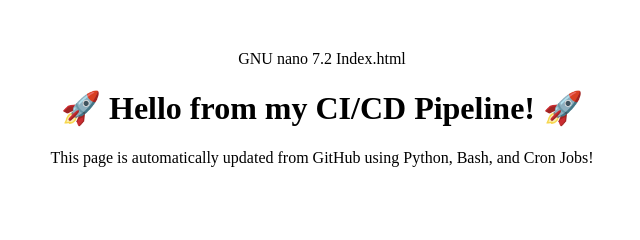
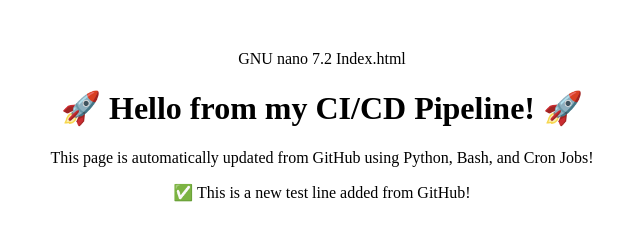
Before and after one commit to Sadanki/simple-cicd-pipeline, a plain HTML site: page index.html in a window 1280 px wide. Shown: the whole page, without its empty margins (318-958 px from the left). Drawn offline with Linux system fonts and the light colour scheme.

Commit message:
Testing auto deployment

```diff
--- a/index.html
+++ b/index.html
@@ -7,5 +7,6 @@
 <body style="text-align: center; margin-top: 50px;">
     <h1>🚀 Hello from my CI/CD Pipeline! 🚀</h1>
     <p>This page is automatically updated from GitHub using Python, Bash, and Cron Jobs!</p>
+    <p>✅ This is a new test line added from GitHub!</p>
 </body>
 </html>
```
